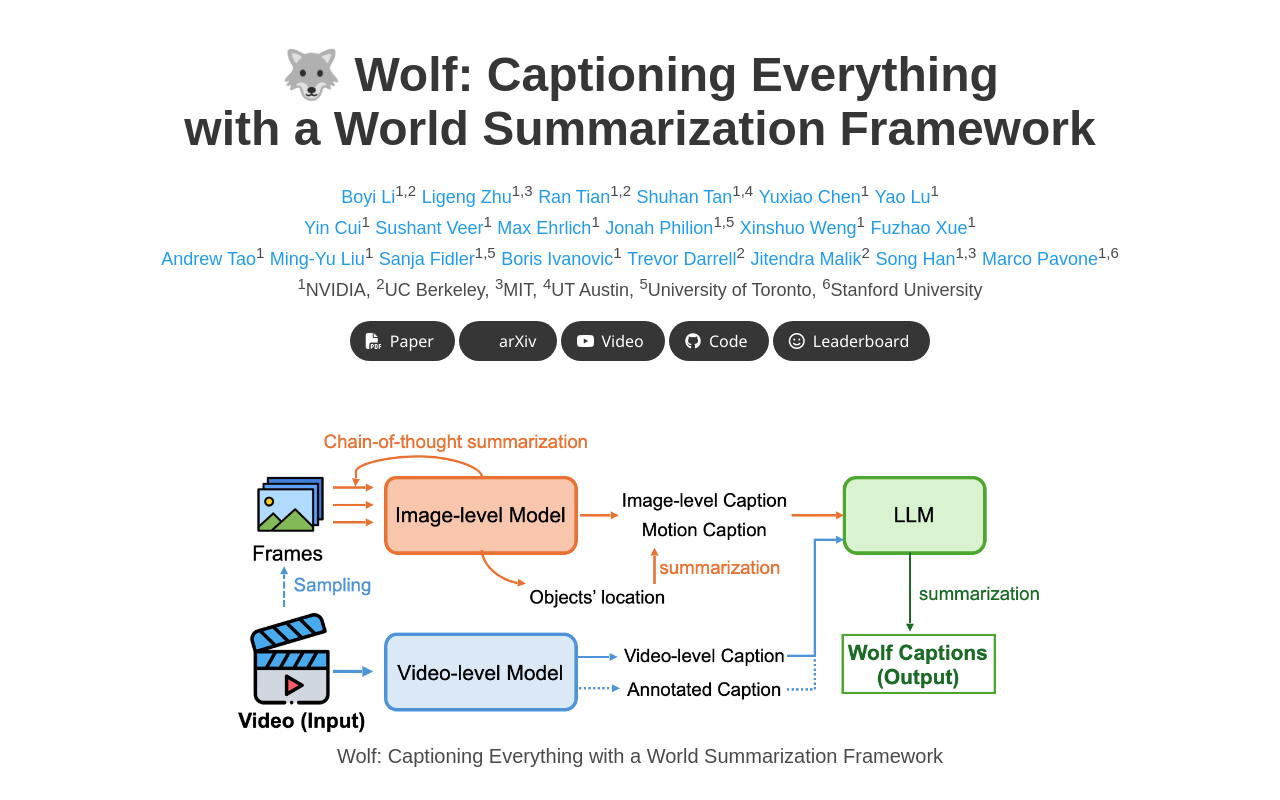
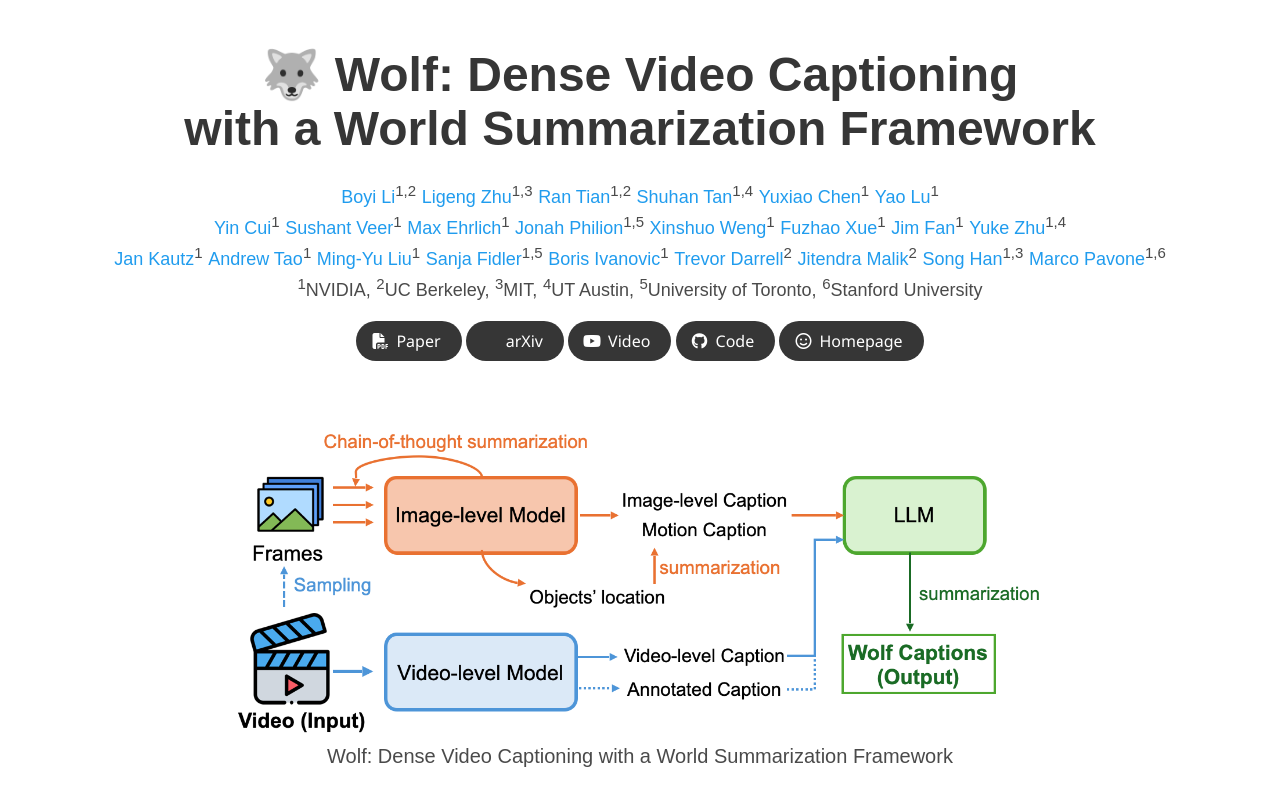
Before and after one commit to Wolfv0/Wolfv0.github.io, a plain HTML site: page index.html in a window 1280 px wide. Shown: the top 800 px of the page. Drawn offline with nearby package versions, Linux system fonts and the light colour scheme; some icons are missing; a web font is replaced by a local one.

Commit message:
Update index.html

```diff
--- a/index.html
+++ b/index.html
@@ -6,7 +6,7 @@
   <meta name="description" content="Captioning Everything with a World Summarization Framework.">
   <meta name="keywords" content="Image Synthesis, Data Augmentation">
   <meta name="viewport" content="width=device-width, initial-scale=1">
-  <title>Wolf: Captioning Everything with a World Summarization Framework</title>
+  <title>Wolf: Dense Video Captioning with a World Summarization Framework</title>
 
   <!-- Global site tag (gtag.js) - Google Analytics -->
   <!-- <script async src="https://www.googletagmanager.com/gtag/js?id=G-PYVRSFMDRL"></script>
@@ -74,7 +74,7 @@
       <div class="container">
         <div class="columns is-centered">
           <div class="column has-text-centered">
-            <h1 class="title is-1 publication-title">🐺 Wolf: Captioning Everything <br> with a World Summarization
+            <h1 class="title is-1 publication-title">🐺 Wolf: Dense Video Captioning <br> with a World Summarization
               Framework</h1>
             <div class="is-size-5 publication-authors">
               <span class="author-block">
@@ -111,9 +111,18 @@
                 <a href="https://scholar.google.com/citations?user=dthSEsoAAAAJ&hl=en">Xinshuo Weng</a><sup>1</sup>
               </span>
               <span class="author-block">
-                <a href="https://scholar.google.com/citations?user=JMHsqIkAAAAJ&hl=zh-CN">Fuzhao Xue</a><sup>1</sup>
+                <a href="https://scholar.google.com/citations?user=JMHsqIkAAAAJ&hl=en">Fuzhao Xue</a><sup>1</sup>
+              </span>
+              <span class="author-block">
+                <a href="https://scholar.google.com/citations?user=sljtWIUAAAAJ&hl=en">Jim Fan</a><sup>1</sup>
+              </span>
+              <span class="author-block">
+                <a href="https://scholar.google.com/citations?user=mWGyYMsAAAAJ&hl=en">Yuke Zhu</a><sup>1,4</sup>
               </span>
               <br>
+              <span class="author-block">
+                <a href="https://scholar.google.com/citations?user=P9FclNEAAAAJ&hl=en">Jan Kautz</a><sup>1</sup>
+              </span>
               <span class="author-block">
                 <a href="https://www.linkedin.com/in/andrew-tao-6b6369/">Andrew Tao</a><sup>1</sup>
               </span>
@@ -189,11 +198,11 @@
                 </span>
                 <!-- Leaderboard. -->
                 <span class="link-block">
-                  <a href="./leaderboard.html" class="external-link button is-normal is-rounded is-dark">
+                  <a href="./index.html" class="external-link button is-normal is-rounded is-dark">
                     <span class="icon">
                       <i class="far fa-smile"></i>
                     </span>
-                    <span>Leaderboard</span>
+                    <span>Homepage</span>
                   </a>
                 </span>
               </div>
@@ -211,7 +220,7 @@
         <div class="column is-8">
           <img src="./static/images/main.png" alt="Main Image">
           <h2 class="subtitle has-text-centered">
-            Wolf: Captioning Everything with a World Summarization Framework
+            Wolf: Dense Video Captioning with a World Summarization Framework
           </h2>
         </div>
       </div>
```
